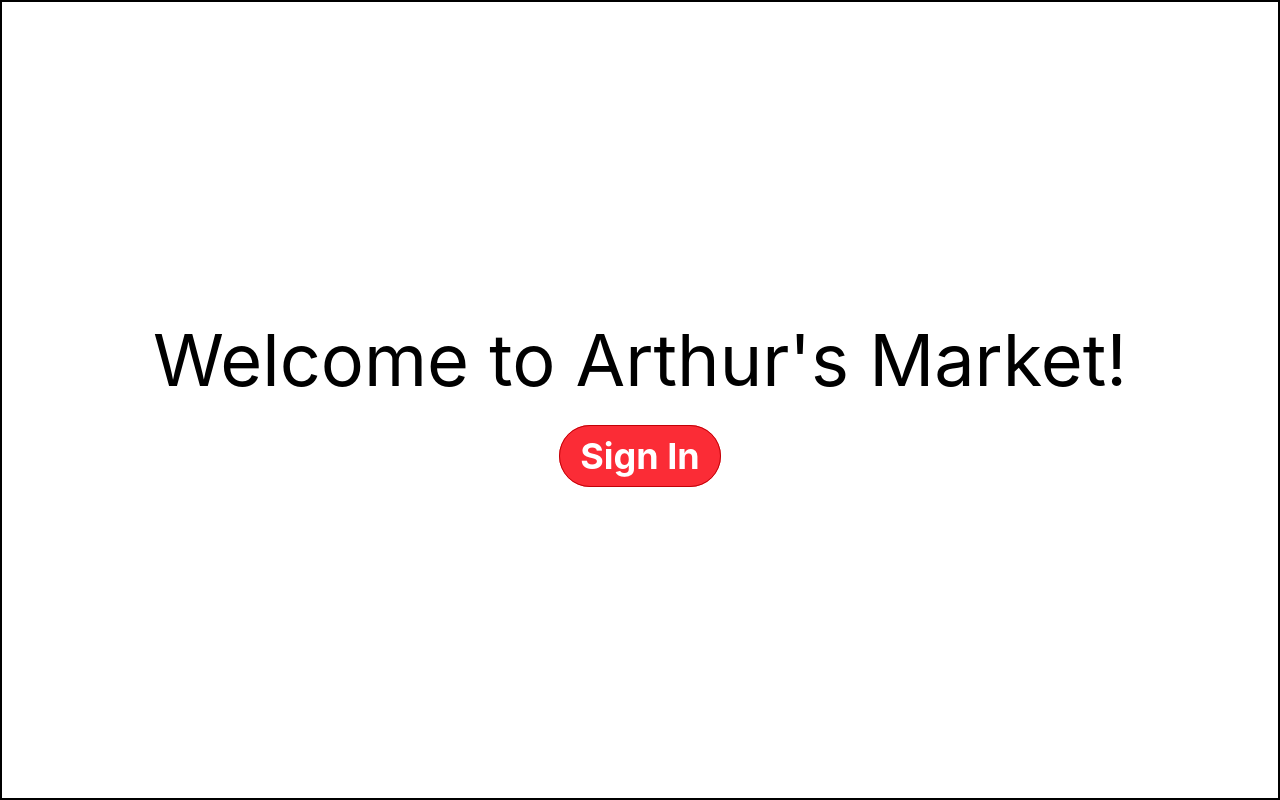
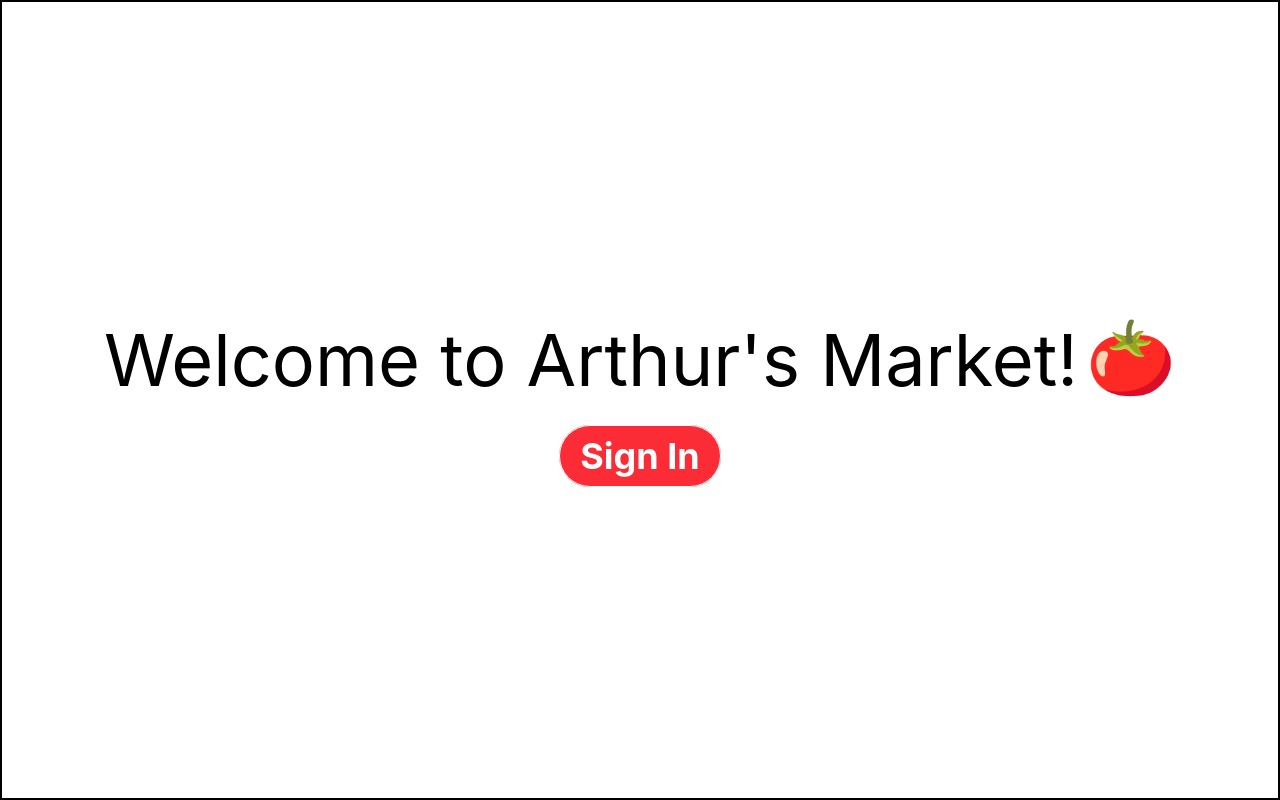
Before and after one commit to Art-Luzrab/ArtsShoppingCartReduxEdition, a React (Vite) app: page / in a window 1280 px wide. Built offline with nearby package versions, Linux system fonts and the light colour scheme.

Commit message:
messing around with css on welcome page

```diff
--- a/package.json
+++ b/package.json
@@ -28,6 +28,8 @@
     "eslint-plugin-react-hooks": "^7.1.1",
     "eslint-plugin-react-refresh": "^0.5.6",
     "globals": "^17.12.0",
+    "prettier": "^3.9.9",
+    "prettier-plugin-tailwindcss": "^0.8.1",
     "vite": "^8.3.0"
   }
 }
--- a/src/App.jsx
+++ b/src/App.jsx
@@ -1,21 +1,24 @@
-import "../src/index.css"
-import { Link } from "react-router"
+import "../src/index.css";
+import { Link } from "react-router";
 
 function App() {
   return (
     <>
-      <div className="border-2  h-dvh content-center text-center ">
-        <p className="mb-10 text-7xl">Welcome to Arthur's Market!</p>{" "}
-        <span></span>
+      <div className="h-dvh content-center border-2 text-center">
+        <p className="mb-10 flex flex-row justify-self-center text-7xl">
+          Welcome to Arthur's Market!
+          <p className="ml-2 animate-bounce text-7xl">🍅</p>
+        </p>
+
         <Link
           to="/signin"
-          className=" text-4xl border rounded-full px-5 py-2 bg-red-500 hover:bg-red-800 text-white border-red-700 font-bold  "
+          className="rounded-full border bg-red-500 px-5 py-2 text-4xl font-bold text-white hover:bg-red-800"
         >
           Sign In
         </Link>
       </div>
     </>
-  )
+  );
 }
 
-export default App
+export default App;
```
Also changed, not shown: 2 other files (tests, documents, lock files or other folders).
